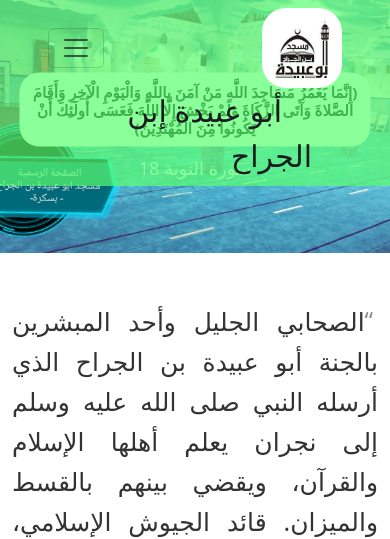
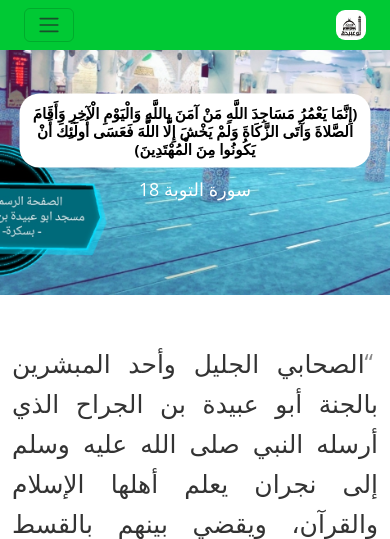
Before and after one commit to SaberHardy/abouObaidaMosque, a Django app: page /about/ in a window 390 px wide. Shown: the top 539 px of the page. Run offline with Django 5.2, Linux system fonts and the light colour scheme; data comes from the database, SQL or seed files in the repository; some libraries are stand-ins or nearby versions.

Commit message:
zoom out page

```diff
--- a/static/css/styles.css
+++ b/static/css/styles.css
@@ -112,8 +112,9 @@ nav img {
 }
 
 .nav-items-boot {
-    background-color: rgba(90, 255, 112, 0.7);
+    background-color: rgb(0, 201, 52);
 }
+
 .navbar-nav li {
     margin-right: 30px;
 }
@@ -603,6 +604,18 @@ nav .fa {
     .footer-span span {
         font-size: 15px;
     }
+
+    .navbar-nav a {
+        font-size: 20px;
+    }
+
+    .nav-items-boot img {
+        width: 30px;
+    }
+
+    .navbar-toggler.bars-icon {
+        font-size: 1rem;
+    }
 }
 
 /*@media only screen and (max-width: 480px) {*/
@@ -802,7 +815,7 @@ header {
     }
 
     header {
-        height: 30vh;
+        height: 35vh;
         background-position: center;
         object-fit: cover;
         background-size: cover;
--- a/templates/appAbuObaida/base.html
+++ b/templates/appAbuObaida/base.html
@@ -18,11 +18,11 @@
 </head>
 
 <body dir="rtl">
-<nav class="navbar navbar-expand-lg px-5 fixed-top nav-items-boot">
+<nav class="navbar navbar-expand-lg px-4 fixed-top nav-items-boot">
     <a href="{% url 'index' %}">
         <img src="{% static 'imgs/mosquelogo.jpg' %}" alt="no img">
     </a>
-    <button class="navbar-toggler" type="button" data-toggle="collapse" data-target="#navbarNav"
+    <button class="navbar-toggler bars-icon" type="button" data-toggle="collapse" data-target="#navbarNav"
             aria-controls="navbarNav" aria-expanded="false" aria-label="Toggle navigation">
         <span class="navbar-toggler-icon"></span>
     </button>
@@ -46,13 +46,7 @@
             </li>
         </ul>
     </div>
-    <div class="float-left-website float-left">
-        <ul class="navbar-nav">
-            <li class="nav-item">
-                <a href="{% url 'index' %}">أبو عبيدة إبن الجراح</a>
-            </li>
-        </ul>
-    </div>
+
 </nav>
 <header>
     <div class="text-box">
--- a/templates/appAbuObaida/contact_us.html
+++ b/templates/appAbuObaida/contact_us.html
@@ -3,7 +3,7 @@
 {% load static %}
 
 {% block content %}
-    {% include 'appAbuObaida/slidesimages.html' %}
+{#    {% include 'appAbuObaida/slidesimages.html' %}#}
     <h2 class="text-center my-4">إتصل بنا إذا كان لديك إنشغال...</h2>
 
     <div class="container main-div my-5">
@@ -23,7 +23,7 @@
         </div>
 
         <!-- Second side content -->
-        <div class="col-6 second-side" id="map">
+        <div class="second-side" id="map">
             <div class="map-side text-center">
                 <iframe class="map-frame"
                         src="https://www.google.com/maps/embed?pb=!1m14!1m8!1m3!1d7621.150194832017!2d5.7219537571376655!3d34.84456971091022!3m2!1i1024!2i768!4f13.1!3m3!1m2!1s0x12f509d9463d1a4d%3A0x9884e47b11778b99!2sAbu%20Ubayda%20ibn%20al-Djarrah%20Mosque!5e0!3m2!1sen!2sus!4v1703129647632!5m2!1sen!2sus"
--- a/templates/appAbuObaida/slidesimages.html
+++ b/templates/appAbuObaida/slidesimages.html
@@ -1,44 +1,4 @@
 {% load static %}
-{% comment %}
-    <header>
-        <div class="navbar2">
-            <div class="logo2">
-                <a href="{% url 'index' %}">
-                    <img src="{% static 'imgs/mosquelogo.jpg' %}" alt="no img">
-                </a>
-            </div>
-            <ul class="links2">
-                <li><a href="{% url 'index' %}">الرئيسية</a></li>
-                <li><a href="{% url 'questions_blog' %}">الأسئلة الشائعة</a></li>
-                <li><a href="{% url 'events_view' %}">المناسبات</a></li>
-                <li><a href="{% url 'about' %}">عن المسجد</a></li>
-                <li><a href="{% url 'contact_us' %}">إتصل بنا</a></li>
-            </ul>
-
-            <a href="{% url 'index' %}" class="action_btn2">مسجد أبو عبيدة إبن الجراح</a>
-
-            <div class="toggle_btn2">
-                <i class="bi bi-list"></i>
-            </div>
-        </div>
-        <div class="dropdown_menu2">
-            <li><a href="{% url 'index' %}">الرئيسية</a></li>
-            <li><a href="{% url 'questions_blog' %}">الأسئلة الشائعة</a></li>
-            <li><a href="{% url 'events_view' %}">المناسبات</a></li>
-            <li><a href="{% url 'about' %}">عن المسجد</a></li>
-            <li><a href="{% url 'contact_us' %}">إتصل بنا</a></li>
-        </div>
-
-        <div class="text-box">
-            <h1>
-                (إِنَّمَا يَعْمُرُ مَسَاجِدَ اللَّهِ مَنْ آمَنَ بِاللَّهِ وَالْيَوْمِ الْآخِرِ وَأَقَامَ الصَّلاةَ وَآتَى
-                الزَّكَاةَ وَلَمْ يَخْشَ إِلَّا اللَّهَ فَعَسَى أُولَئِكَ أَنْ يَكُونُوا مِنَ الْمُهْتَدِينَ)
-            </h1>
-            <span class="first-span"> سورة التوبة  18</span>
-        </div>
-
-    </header>
-{% endcomment %}
 
 <script>
     document.addEventListener('DOMContentLoaded', function () {
```
